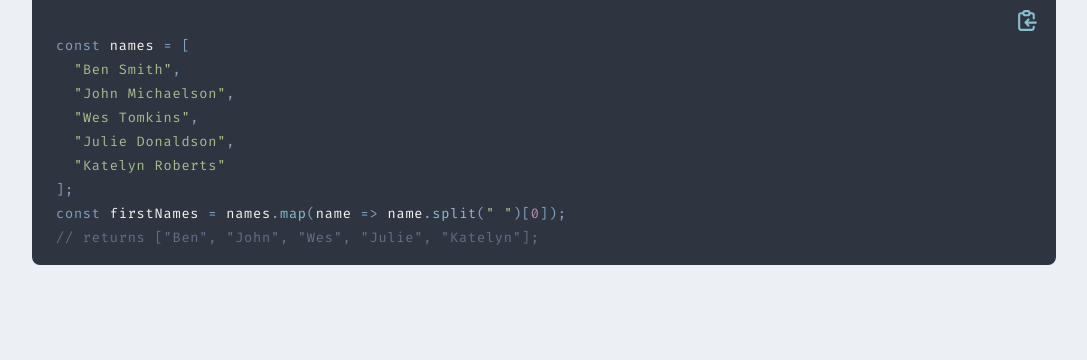
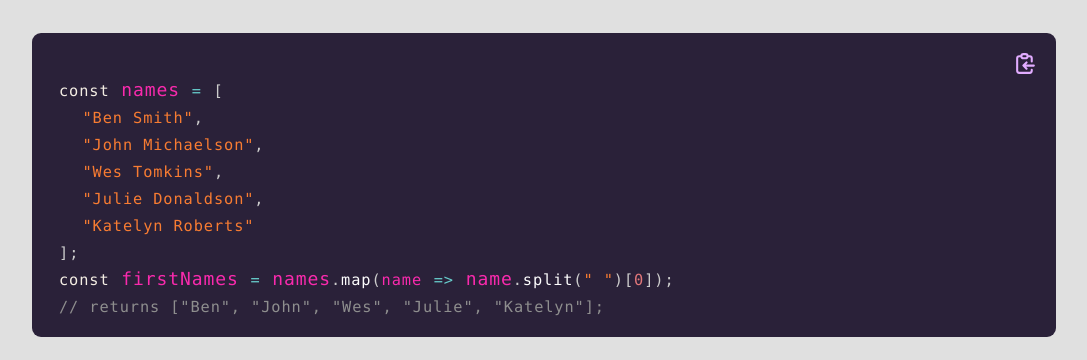
Before and after one commit to smithbm2316/array-methods-js, a website built with Parcel: page src/map.html in a window 1280 px wide. Shown: the part 440-800 px from the top of the page, without its empty margins (96-1183 px from the left). Built offline with nearby package versions, Linux system fonts and the light colour scheme.

Commit message:
removed nord styles, added base synthwave styles

```diff
--- a/src/css/main.css
+++ b/src/css/main.css
@@ -5,9 +5,6 @@
 
 
 */
-
-/* Import nord module */
-@import "./nord.css";
 
 /* Import Streamster font */
 @font-face {
@@ -35,24 +32,68 @@
 
 /* Light theme */
 [data-theme="light"] {
-	--bg: var(--nord6);
-	--text: var(--nord0);
-	--logo-brackets: var(--nord9);
-	--nav-text: var(--nord3);
-	--header-text: var(--nord15);
-	--inline-snippet: var(--nord9);
-	--snippet-bg: var(--nord0);
+	/* Base background and text color */
+	--bg: #e0e0e0;
+	--text: #231b30;
+
+	/* Logo */
+	--logo-brackets: #e1acff;
+	--logo-gradient: linear-gradient(
+		0deg,
+		#f92aad 40%,
+		#e1acff,
+		#8093d4,
+		#92ecf9 85%
+	);
+	--logo-shadow: 2px 3px 7px rgba(128, 147, 212, 0.7);
+
+	/* Navbar */
+	--nav-text: #4e3d69;
+	--nav-shadow: 1px 2px 5px rgba(35, 27, 48, 0.2);
+
+	/* Headings */
+	--heading-text: #4e3d69;
+	--heading-shadow: 1px 2px 5px rgba(35, 27, 48, 0.2);
+
+	/* Code Snippets */
+	--inline-snippet: #6d77b3;
+	--snippet-bg: #2a2139;
+	--copy-btn: #e1acff;
+	--copy-hover: #f772e0;
+	--copy-focus-active: #fede5d;
 }
 
 /* Dark theme */
 [data-theme="dark"] {
-	--bg: #302a48;
-	--text: #f0eff1;
+	/* Base background and text color */
+	--bg: #2a2139;
+	--text: #eee5f5;
+
+	/* Logo */
 	--logo-brackets: #4e3d69;
+	--logo-gradient: linear-gradient(
+		0deg,
+		#f92aad 40%,
+		#e1acff,
+		#8093d4,
+		#92ecf9 85%
+	);
+	--logo-shadow: 2px 3px 7px rgba(247, 114, 224, 0.3);
+
+	/* Navbar */
 	--nav-text: #848dc4;
-	--header-text: #c792ea;
+	--nav-shadow: 2px 3px 3px rgba(247, 114, 224, 0.3);
+
+	/* Headings */
+	--heading-text: #c792ea;
+	--heading-shadow: 2px 3px 3px rgba(247, 114, 224, 0.3);
+
+	/* Code Snippets */
 	--inline-snippet: #fede5d;
-	--snippet-bg: var(--nord1);
+	--snippet-bg: #312942;
+	--copy-btn: #e1acff;
+	--copy-hover: #f772e0;
+	--copy-focus-active: #fede5d;
 }
 
 /* Class to add during transition of themes */
@@ -72,7 +113,7 @@ html {
 	background: var(--bg);
 	color: var(--text);
 	font-family: "Eurostile", --apple-system, Helvetica, Arial, sans-serif;
-	font-size: 16px;
+	font-size: 18px;
 	font-weight: 400;
 	letter-spacing: 0.05rem;
 	margin: 0 auto;
@@ -98,13 +139,14 @@ html {
 
 .logo h1 {
 	/* Gradient on text */
-	background: linear-gradient(to top, #f92aad 30%, #f772e0, #e1acff);
+	background: var(--logo-gradient);
 	background-clip: text;
 	color: transparent;
 	-webkit-background-clip: text;
 
-	font-size: 5rem;
+	font-size: 4.5rem;
 	padding: 1.5rem;
+	text-shadow: var(--logo-shadow);
 	z-index: 1;
 }
 
@@ -136,7 +178,7 @@ nav a,
 	font-family: "Gilles Gothic", --apple-system, Helvetica, Arial, sans-serif;
 	font-weight: normal;
 	font-size: 2rem;
-	text-shadow: 2px 3px 3px rgba(247, 114, 224, 0.3);
+	text-shadow: var(--nav-shadow);
 	z-index: 1;
 }
 
@@ -176,11 +218,11 @@ nav a:focus,
 
 .headline h1,
 .headline h2 {
-	color: var(--header-text);
+	color: var(--heading-text);
 	font-family: "Gilles Gothic", -apple-system, Helvetica, Arial, sans-serif;
 	font-size: 3rem;
 	font-weight: normal;
-	text-shadow: 2px 3px 3px rgba(247, 114, 224, 0.3);
+	text-shadow: var(--heading-shadow);
 }
 
 /*
@@ -212,7 +254,7 @@ nav a:focus,
 	background: inherit;
 	border: 0;
 	border-radius: 0.5rem;
-	color: var(--nord8);
+	color: var(--copy-btn);
 	cursor: pointer;
 	white-space: nowrap;
 
@@ -224,12 +266,12 @@ nav a:focus,
 }
 
 .snippet-copy:hover {
-	color: var(--nord15);
+	color: var(--copy-hover);
 }
 
 .snippet-copy:focus,
 .snippet-copy:active {
-	color: var(--nord8);
+	color: var(--copy-focus-active);
 }
 
 .snippet pre,
@@ -267,4 +309,9 @@ nav a:focus,
 	nav {
 		width: 80%;
 	}
+
+	nav a,
+	.toggle-theme {
+		font-size: 1.75rem;
+	}
 }
--- a/src/css/nord.css
+++ /dev/null
@@ -1,233 +0,0 @@
-/*
- * Copyright (c) 2016-present Arctic Ice Studio <development@arcticicestudio.com>
- * Copyright (c) 2016-present Sven Greb <development@svengreb.de>
- *
- * Project:    Nord
- * Version:    0.2.0
- * Repository: https://github.com/arcticicestudio/nord
- * License:    MIT
- * References:
- *   https://www.w3.org/TR/css-variables
- *   https://www.w3.org/TR/selectors/#root-pseudo
- *   https://drafts.csswg.org/css-variables
- *   https://developer.mozilla.org/en-US/docs/Web/CSS/Using_CSS_variables
- *   http://warpspire.com/kss
- *   https://github.com/kss-node/kss-node
- */
-
-/*
-An arctic, north-bluish color palette.
-Created for the clean- and minimal flat design pattern to achieve a optimal focus and readability for code syntax
-highlighting and UI.
-It consists of a total of sixteen, carefully selected, dimmed pastel colors for a eye-comfortable, but yet colorful
-ambiance.
-
-Styleguide Nord
-*/
-
-:root {
-	/*
-  Base component color of "Polar Night".
-
-  Used for texts, backgrounds, carets and structuring characters like curly- and square brackets.
-
-  Markup:
-  <div style="background-color:#2e3440; width=60; height=60"></div>
-
-  Styleguide Nord - Polar Night
-  */
-	--nord0: #2e3440;
-
-	/*
-  Lighter shade color of the base component color.
-
-  Used as a lighter background color for UI elements like status bars.
-
-  Markup:
-  <div style="background-color:#3b4252; width=60; height=60"></div>
-
-  Styleguide Nord - Polar Night
-  */
-	--nord1: #3b4252;
-
-	/*
-  Lighter shade color of the base component color.
-
-  Used as line highlighting in the editor.
-  In the UI scope it may be used as selection- and highlight color.
-
-  Markup:
-  <div style="background-color:#434c5e; width=60; height=60"></div>
-
-  Styleguide Nord - Polar Night
-  */
-	--nord2: #434c5e;
-
-	/*
-  Lighter shade color of the base component color.
-
-  Used for comments, invisibles, indent- and wrap guide marker.
-  In the UI scope used as pseudoclass color for disabled elements.
-
-  Markup:
-  <div style="background-color:#4c566a; width=60; height=60"></div>
-
-  Styleguide Nord - Polar Night
-  */
-	--nord3: #4c566a;
-
-	/*
-  Base component color of "Snow Storm".
-
-  Main color for text, variables, constants and attributes.
-  In the UI scope used as semi-light background depending on the theme shading design.
-
-  Markup:
-  <div style="background-color:#d8dee9; width=60; height=60"></div>
-
-  Styleguide Nord - Snow Storm
-  */
-	--nord4: #d8dee9;
-
-	/*
-  Lighter shade color of the base component color.
-
-  Used as a lighter background color for UI elements like status bars.
-  Used as semi-light background depending on the theme shading design.
-
-  Markup:
-  <div style="background-color:#e5e9f0; width=60; height=60"></div>
-
-  Styleguide Nord - Snow Storm
-  */
-	--nord5: #e5e9f0;
-
-	/*
-  Lighter shade color of the base component color.
-
-  Used for punctuations, carets and structuring characters like curly- and square brackets.
-  In the UI scope used as background, selection- and highlight color depending on the theme shading design.
-
-  Markup:
-  <div style="background-color:#eceff4; width=60; height=60"></div>
-
-  Styleguide Nord - Snow Storm
-  */
-	--nord6: #eceff4;
-
-	/*
-  Bluish core color.
-
-  Used for classes, types and documentation tags.
-
-  Markup:
-  <div style="background-color:#8fbcbb; width=60; height=60"></div>
-
-  Styleguide Nord - Frost
-  */
-	--nord7: #8fbcbb;
-
-	/*
-  Bluish core accent color.
-
-  Represents the accent color of the color palette.
-  Main color for primary UI elements and methods/functions.
-
-  Can be used for
-    - Markup quotes
-    - Markup link URLs
-
-  Markup:
-  <div style="background-color:#88c0d0; width=60; height=60"></div>
-
-  Styleguide Nord - Frost
-  */
-	--nord8: #88c0d0;
-
-	/*
-  Bluish core color.
-
-  Used for language-specific syntactic/reserved support characters and keywords, operators, tags, units and
-  punctuations like (semi)colons,commas and braces.
-
-  Markup:
-  <div style="background-color:#81a1c1; width=60; height=60"></div>
-
-  Styleguide Nord - Frost
-  */
-	--nord9: #81a1c1;
-
-	/*
-  Bluish core color.
-
-  Used for markup doctypes, import/include/require statements, pre-processor statements and at-rules (`@`).
-
-  Markup:
-  <div style="background-color:#5e81ac; width=60; height=60"></div>
-
-  Styleguide Nord - Frost
-  */
-	--nord10: #5e81ac;
-
-	/*
-  Colorful component color.
-
-  Used for errors, git/diff deletion and linter marker.
-
-  Markup:
-  <div style="background-color:#bf616a; width=60; height=60"></div>
-
-  Styleguide Nord - Aurora
-  */
-	--nord11: #bf616a;
-
-	/*
-  Colorful component color.
-
-  Used for annotations.
-
-  Markup:
-  <div style="background-color:#d08770; width=60; height=60"></div>
-
-  Styleguide Nord - Aurora
-  */
-	--nord12: #d08770;
-
-	/*
-  Colorful component color.
-
-  Used for escape characters, regular expressions and markup entities.
-  In the UI scope used for warnings and git/diff renamings.
-
-  Markup:
-  <div style="background-color:#ebcb8b; width=60; height=60"></div>
-
-  Styleguide Nord - Aurora
-  */
-	--nord13: #ebcb8b;
-
-	/*
-  Colorful component color.
-
-  Main color for strings and attribute values.
-  In the UI scope used for git/diff additions and success visualizations.
-
-  Markup:
-  <div style="background-color:#a3be8c; width=60; height=60"></div>
-
-  Styleguide Nord - Aurora
-  */
-	--nord14: #a3be8c;
-
-	/*
-  Colorful component color.
-
-  Used for numbers.
-
-  Markup:
-  <div style="background-color:#b48ead; width=60; height=60"></div>
-
-  Styleguide Nord - Aurora
-  */
-	--nord15: #b48ead;
-}
--- a/src/css/prism-nord.css
+++ /dev/null
@@ -1,125 +0,0 @@
-/**
- * Nord Theme Originally by Arctic Ice Studio
- * https://nordtheme.com
- *
- * Ported for PrismJS by Zane Hitchcoxc (@zwhitchcox) and Gabriel Ramos (@gabrieluizramos)
- */
-
-code[class*="language-"],
-pre[class*="language-"] {
-	color: #f8f8f2;
-	background: none;
-	font-family: "Fira Code", Consolas, Monaco, "Andale Mono", "Ubuntu Mono",
-		monospace;
-	text-align: left;
-	white-space: pre;
-	word-spacing: normal;
-	word-break: normal;
-	word-wrap: normal;
-	line-height: 1.5;
-	-moz-tab-size: 4;
-	-o-tab-size: 4;
-	tab-size: 4;
-	-webkit-hyphens: none;
-	-moz-hyphens: none;
-	-ms-hyphens: none;
-	hyphens: none;
-}
-
-/* Code blocks */
-pre[class*="language-"] {
-	/* padding: 1em; */
-	/* margin: 0.5em 0; */
-	overflow: auto;
-	/* border-radius: 0.3em; */
-}
-
-:not(pre) > code[class*="language-"],
-pre[class*="language-"] {
-	background: #2e3440;
-}
-
-/* Inline code */
-:not(pre) > code[class*="language-"] {
-	padding: 0.1em;
-	border-radius: 0.3em;
-	white-space: normal;
-}
-
-.token.comment,
-.token.prolog,
-.token.doctype,
-.token.cdata {
-	color: #636f88;
-}
-
-.token.punctuation {
-	color: #81a1c1;
-}
-
-.namespace {
-	opacity: 0.7;
-}
-
-.token.property,
-.token.tag,
-.token.constant,
-.token.symbol,
-.token.deleted {
-	color: #81a1c1;
-}
-
-.token.number {
-	color: #b48ead;
-}
-
-.token.boolean {
-	color: #81a1c1;
-}
-
-.token.selector,
-.token.attr-name,
-.token.string,
-.token.char,
-.token.builtin,
-.token.inserted {
-	color: #a3be8c;
-}
-
-.token.operator,
-.token.entity,
-.token.url,
-.language-css .token.string,
-.style .token.string,
-.token.variable {
-	color: #81a1c1;
-}
-
-.token.atrule,
-.token.attr-value,
-.token.function,
-.token.class-name {
-	color: #88c0d0;
-}
-
-.token.keyword {
-	color: #81a1c1;
-}
-
-.token.regex,
-.token.important {
-	color: #ebcb8b;
-}
-
-.token.important,
-.token.bold {
-	font-weight: bold;
-}
-
-.token.italic {
-	font-style: italic;
-}
-
-.token.entity {
-	cursor: help;
-}
--- /dev/null
+++ b/src/css/prism-synthwave84.css
@@ -0,0 +1,142 @@
+/*
+ * Synthwave '84 Theme originally by Robb Owen [@Robb0wen] for Visual Studio Code
+ * Demo: https://marc.dev/demo/prism-synthwave84
+ *
+ * Ported for PrismJS by Marc Backes [@themarcba]
+ */
+
+code[class*="language-"],
+pre[class*="language-"] {
+	color: #f92aad;
+	/* text-shadow: 0 0 2px #100c0f, 0 0 5px #dc078e33, 0 0 10px #fff3; */
+	background: none;
+	font-family: Consolas, Monaco, "Andale Mono", "Ubuntu Mono", monospace;
+	font-size: 1em;
+	text-align: left;
+	white-space: pre;
+	word-spacing: normal;
+	word-break: normal;
+	word-wrap: normal;
+	line-height: 1.5;
+
+	-moz-tab-size: 4;
+	-o-tab-size: 4;
+	tab-size: 4;
+
+	-webkit-hyphens: none;
+	-moz-hyphens: none;
+	-ms-hyphens: none;
+	hyphens: none;
+}
+
+/* Code blocks */
+pre[class*="language-"] {
+	/* padding: 1em; */
+	/* margin: 0.5em 0; */
+	overflow: auto;
+}
+
+:not(pre) > code[class*="language-"],
+pre[class*="language-"] {
+	background-color: transparent !important;
+	background-image: linear-gradient(to bottom, #2a2139 75%, #34294f);
+}
+
+/* Inline code */
+:not(pre) > code[class*="language-"] {
+	padding: 0.1em;
+	border-radius: 0.3em;
+	white-space: normal;
+}
+
+.token.comment,
+.token.block-comment,
+.token.prolog,
+.token.doctype,
+.token.cdata {
+	color: #8e8e8e;
+}
+
+.token.punctuation {
+	color: #ccc;
+}
+
+.token.tag,
+.token.attr-name,
+.token.namespace,
+.token.number,
+.token.unit,
+.token.hexcode,
+.token.deleted {
+	color: #e2777a;
+}
+
+.token.property,
+.token.selector {
+	color: #72f1b8;
+	/* text-shadow: 0 0 2px #100c0f, 0 0 10px #257c5575, 0 0 35px #21272475; */
+}
+
+.token.function-name {
+	color: #6196cc;
+}
+
+.token.boolean,
+.token.selector .token.id,
+.token.function {
+	color: #fdfdfd;
+	/* text-shadow: 0 0 2px #001716, 0 0 3px #03edf975, 0 0 5px #03edf975,
+		0 0 8px #03edf975; */
+}
+
+.token.class-name {
+	color: #fff5f6;
+	/* text-shadow: 0 0 2px #000, 0 0 10px #fc1f2c75, 0 0 5px #fc1f2c75,
+		0 0 25px #fc1f2c75; */
+}
+
+.token.constant,
+.token.symbol {
+	color: #f92aad;
+	/* text-shadow: 0 0 2px #100c0f, 0 0 5px #dc078e33, 0 0 10px #fff3; */
+}
+
+.token.important,
+.token.atrule,
+.token.keyword,
+.token.selector .token.class,
+.token.builtin {
+	color: #f4eee4;
+	/* text-shadow: 0 0 2px #393a33, 0 0 8px #f39f0575, 0 0 2px #f39f0575; */
+}
+
+.token.string,
+.token.char,
+.token.attr-value,
+.token.regex,
+.token.variable {
+	color: #f87c32;
+}
+
+.token.operator,
+.token.entity,
+.token.url {
+	color: #67cdcc;
+}
+
+.token.important,
+.token.bold {
+	font-weight: bold;
+}
+
+.token.italic {
+	font-style: italic;
+}
+
+.token.entity {
+	cursor: help;
+}
+
+.token.inserted {
+	color: green;
+}
--- a/src/map.html
+++ b/src/map.html
@@ -10,7 +10,7 @@
 		/>
 		<link rel="stylesheet" href="./css/preflight.css" />
 		<link rel="stylesheet" href="./css/main.css" />
-		<link rel="stylesheet" href="./css/prism-nord.css" />
+		<link rel="stylesheet" href="./css/prism-synthwave84.css" />
 	</head>
 	<body>
 		<header>
```
Also changed, not shown: src/index.html (+1 -1 lines), src/assets/EmotionEngine-8ynA.ttf (deleted), src/assets/NamcoRegular-lgzd.ttf (deleted), src/assets/SfAtarianSystem-d5LR.ttf (deleted).
